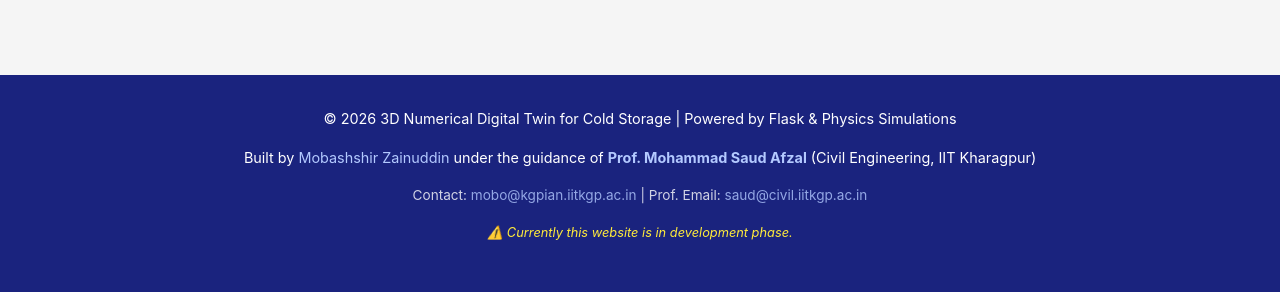
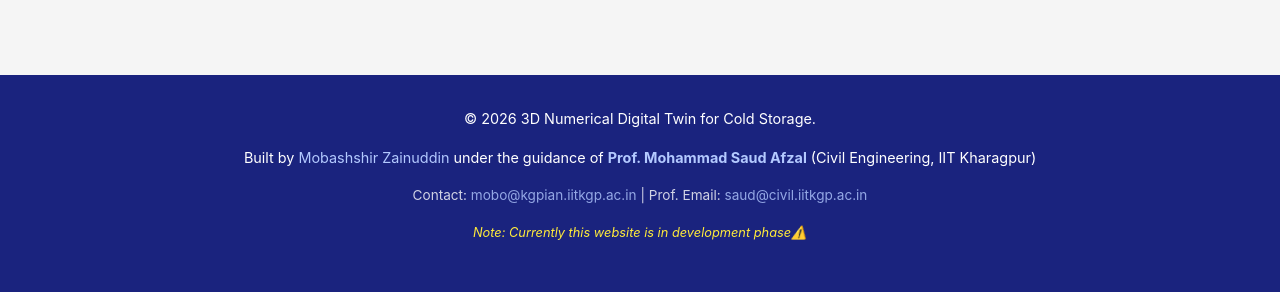
Before and after one commit to mobashshir-ubn-zainuddin/ColdStorageTwin, a Flask app: page /about-cold-storage in a window 1280 px wide. Shown: the part 2119-2411 px from the top of the page. Run offline with Flask 3, Linux system fonts and the light colour scheme.

Commit message:
Footer updated

```diff
--- a/templates/base.html
+++ b/templates/base.html
@@ -298,14 +298,14 @@
 
     <!-- Footer -->
     <footer>
-        <p>&copy; 2026 3D Numerical Digital Twin for Cold Storage | Powered by Flask & Physics Simulations</p>
+        <p>&copy; 2026 3D Numerical Digital Twin for Cold Storage.</p>
         <p style="margin-top: 0.5rem;">Built by <a href="https://github.com/mobashshir-ubn-zainuddin" target="_blank">Mobashshir Zainuddin</a> under the guidance of <strong><a href="https://www.iitkgp.ac.in/department/CE/faculty/ce-saud" target="_blank">Prof. Mohammad Saud Afzal</a></strong> (Civil Engineering, IIT Kharagpur)</p>
         <p style="margin-top: 0.5rem; font-size: 0.85rem; opacity: 0.8;">
             Contact: <a href="mailto:mobo@kgpian.iitkgp.ac.in">mobo@kgpian.iitkgp.ac.in</a> |
             Prof. Email: <a href="mailto:saud@civil.iitkgp.ac.in">saud@civil.iitkgp.ac.in</a>
         </p>
         <p style="margin-top: 1rem; font-style: italic; font-size: 0.8rem; color: #ffeb3b;">
-            ⚠️ Currently this website is in development phase.
+             Note: Currently this website is in development phase⚠️
         </p>
     </footer>
 
```
